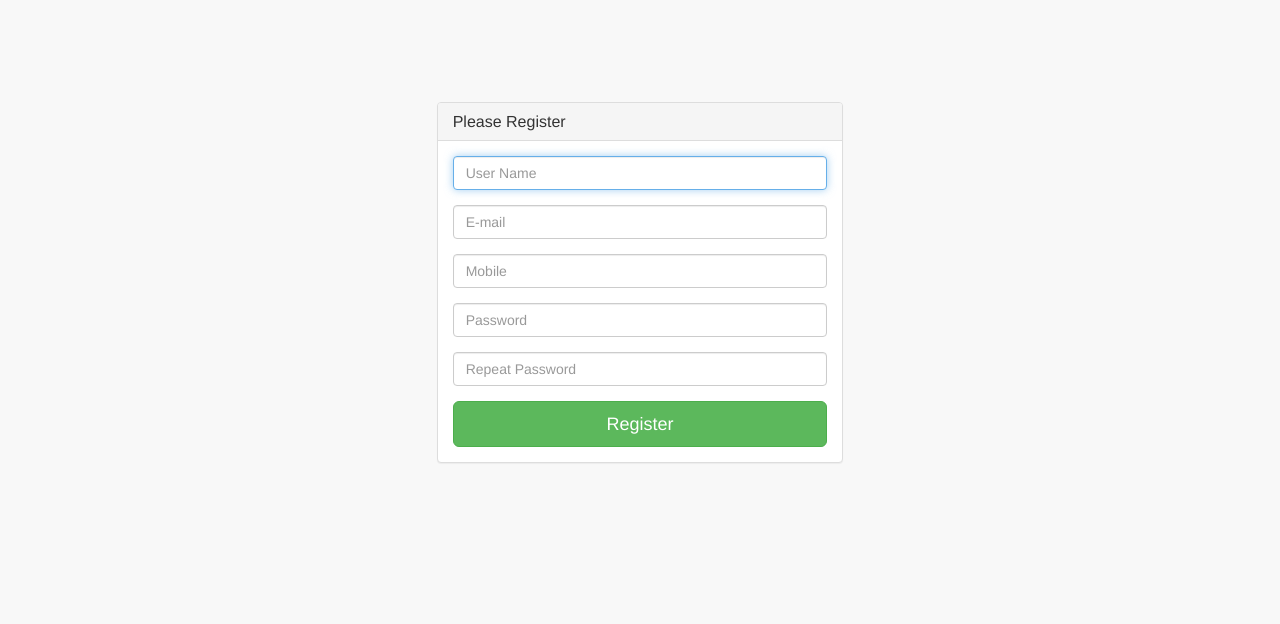
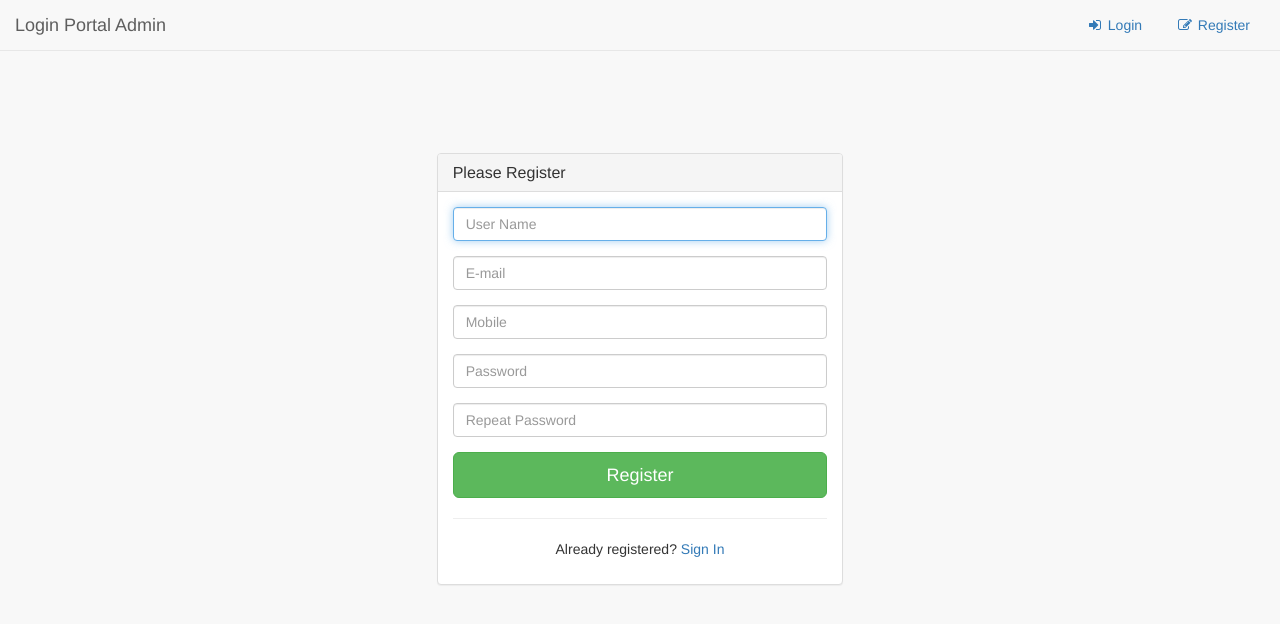
Before and after one commit to naltork/Udemy-project, a PHP site: page /register.php in a window 1280 px wide. Shown: the top 624 px of the page. Run offline with PHP 8.4, Linux system fonts and the light colour scheme; some libraries are stand-ins or nearby versions.

Commit message:
icluding navigation everywhere

```diff
--- /dev/null
+++ b/includes/base-url.php
@@ -0,0 +1,8 @@
+<?php
+// Base URL for the project, computed from the current request.
+// Using PHP_SELF (the physical script) keeps this correct even on the
+// rewritten /profile/<username> URLs, where REQUEST_URI has an extra segment.
+if(!isset($base_url)){
+    $base_url = ((!empty($_SERVER['HTTPS']) && $_SERVER['HTTPS'] !== 'off') ? 'https' : 'http')
+                . '://' . $_SERVER['HTTP_HOST'] . rtrim(dirname($_SERVER['PHP_SELF']), '/\\') . '/';
+}
--- a/includes/footer.php
+++ b/includes/footer.php
@@ -1,11 +1,5 @@
-    <!-- jQuery -->
-    <script src="http://localhost/Secure-User-Registration-Login-Reset-Password-Portal/vendor/jquery/jquery.min.js"></script>
-
-    <!-- Bootstrap Core JavaScript -->
-    <script src="http://localhost/Secure-User-Registration-Login-Reset-Password-Portal/vendor/bootstrap/js/bootstrap.min.js"></script>
-
-    <!-- Custom Theme JavaScript -->
-    <script src="http://localhost/Secure-User-Registration-Login-Reset-Password-Portal/dist/js/sb-admin-2.js"></script>
+<!-- No JavaScript is used in this project. The navigation menus are plain
+         links and all validation happens server-side in PHP. -->
 
 </body>
 
--- a/includes/header.php
+++ b/includes/header.php
@@ -1,3 +1,4 @@
+<?php require_once(__DIR__ . '/base-url.php'); ?>
 <!DOCTYPE html>
 <html lang="en">
 
@@ -12,21 +13,16 @@
     <title>Login Portal Admin</title>
 
     <!-- Bootstrap Core CSS -->
-    <link href="http://localhost/Secure-User-Registration-Login-Reset-Password-Portal/vendor/bootstrap/css/bootstrap.min.css" rel="stylesheet">
+    <link href="<?php echo $base_url; ?>vendor/bootstrap/css/bootstrap.min.css" rel="stylesheet">
 
     <!-- Custom CSS -->
-    <link href="http://localhost/Secure-User-Registration-Login-Reset-Password-Portal/dist/css/sb-admin-2.css" rel="stylesheet">
+    <link href="<?php echo $base_url; ?>dist/css/sb-admin-2.css" rel="stylesheet">
 
     <!-- Custom Fonts -->
-    <link href="http://localhost/Secure-User-Registration-Login-Reset-Password-Portal/vendor/font-awesome/css/font-awesome.min.css" rel="stylesheet" type="text/css">
+    <link href="<?php echo $base_url; ?>vendor/font-awesome/css/font-awesome.min.css" rel="stylesheet" type="text/css">
 
-    <!-- HTML5 Shim and Respond.js IE8 support of HTML5 elements and media queries -->
-    <!-- WARNING: Respond.js doesn't work if you view the page via file:// -->
-    <!--[if lt IE 9]>
-        <script src="https://oss.maxcdn.com/libs/html5shiv/3.7.0/html5shiv.js"></script>
-        <script src="https://oss.maxcdn.com/libs/respond.js/1.4.2/respond.min.js"></script>
-    <![endif]-->
-    <script src="https://www.google.com/recaptcha/api.js" async defer></script>
+    <!-- Navigation CSS -->
+    <link href="<?php echo $base_url; ?>dist/css/navigation.css" rel="stylesheet">
 
 </head>
 
--- a/includes/navigation.php
+++ b/includes/navigation.php
@@ -1,105 +1,107 @@
 <!-- Navigation -->
 <?php
-    // Look up the current user's username for the public profile link.
-    $navsql = "SELECT username FROM users WHERE id=?";
+    require_once(__DIR__ . '/base-url.php');
+
+    // This file renders in two modes:
+    //   logged in -> top navbar + sidebar (dashboard, profile, admin section)
+    //   guest     -> top navbar only, with Login / Register links
+    // Guest mode must not touch $_SESSION['id'] or the database, because
+    // login.php / register.php / reset.php have no authenticated user.
+    $nav_logged_in = isset($_SESSION['login']) && ($_SESSION['login'] == true)
+                     && isset($_SESSION['id']) && !empty($_SESSION['id']);
+
+    $profile_username = '';
+    $nav_is_admin = false;
+    if($nav_logged_in){
+        $navsql = "SELECT username, role FROM users WHERE id=?";
         $navresult = $db->prepare($navsql);
         $navresult->execute(array($_SESSION['id']));
         $navuser = $navresult->fetch(PDO::FETCH_ASSOC);
-    $profile_username = ($navuser !== false) ? $navuser['username'] : '';
+        if($navuser !== false){
+            $profile_username = $navuser['username'];
+            $nav_is_admin = ($navuser['role'] == 'admin');
+        }else{
+            // Session points at a user that no longer exists - treat as guest.
+            $nav_logged_in = false;
+        }
+    }
+
+    // Current script name, used to mark the active menu item.
+    $nav_current = basename($_SERVER['PHP_SELF']);
+    if(!function_exists('nav_active')){
+        function nav_active($page, $current){
+            return ($page === $current) ? 'active' : '';
+        }
+    }
 ?>
 <nav class="navbar navbar-default navbar-static-top" role="navigation" style="margin-bottom: 0">
     <div class="navbar-header">
-        <button type="button" class="navbar-toggle" data-toggle="collapse" data-target=".navbar-collapse">
-            <span class="sr-only">Toggle navigation</span>
-            <span class="icon-bar"></span>
-            <span class="icon-bar"></span>
-            <span class="icon-bar"></span>
-        </button>
-        <a class="navbar-brand" href="index.php">Login Portal Admin</a>
+        <a class="navbar-brand" href="<?php echo $base_url; ?>index.php">Login Portal Admin</a>
     </div>
     <!-- /.navbar-header -->
 
     <ul class="nav navbar-top-links navbar-right">
-        <li class="dropdown">
-            <a class="dropdown-toggle" data-toggle="dropdown" href="#">
-                <i class="fa fa-user fa-fw"></i> <i class="fa fa-caret-down"></i>
+        <?php if($nav_logged_in){ ?>
+            <li>
+                <a href="<?php echo $base_url; ?>profile/<?php echo urlencode($profile_username); ?>">
+                    <i class="fa fa-user fa-fw"></i> <?php echo htmlspecialchars($profile_username); ?>
                 </a>
-            <ul class="dropdown-menu dropdown-user">
-                <li><a href="profile/<?php echo $profile_username; ?>"><i class="fa fa-user fa-fw"></i> User Profile</a>
             </li>
-                <!-- <li><a href="#"><i class="fa fa-gear fa-fw"></i> Settings</a>
-                </li> -->
-                <li class="divider"></li>
-                <li><a href="logout.php"><i class="fa fa-sign-out fa-fw"></i> Logout</a>
+            <li>
+                <a href="<?php echo $base_url; ?>logout.php"><i class="fa fa-sign-out fa-fw"></i> Logout</a>
             </li>
-            </ul>
-            <!-- /.dropdown-user -->
+        <?php }else{ ?>
+            <li>
+                <a class="<?php echo trim(nav_active('login.php', $nav_current)); ?>" href="<?php echo $base_url; ?>login.php">
+                    <i class="fa fa-sign-in fa-fw"></i> Login
+                </a>
             </li>
-        <!-- /.dropdown -->
+            <li>
+                <a class="<?php echo trim(nav_active('register.php', $nav_current)); ?>" href="<?php echo $base_url; ?>register.php">
+                    <i class="fa fa-edit fa-fw"></i> Register
+                </a>
+            </li>
+        <?php } ?>
     </ul>
     <!-- /.navbar-top-links -->
 
+    <?php if($nav_logged_in){ ?>
     <div class="navbar-default sidebar" role="navigation">
         <div class="sidebar-nav navbar-collapse">
             <ul class="nav" id="side-menu">
-                <li class="sidebar-search">
-                    <div class="input-group custom-search-form">
-                        <input type="text" class="form-control" placeholder="Search...">
-                        <span class="input-group-btn">
-                        <button class="btn btn-default" type="button">
-                            <i class="fa fa-search"></i>
-                        </button>
-                    </span>
-                    </div>
-                    <!-- /input-group -->
+                <li>
+                    <a class="<?php echo trim(nav_active('index.php', $nav_current)); ?>" href="<?php echo $base_url; ?>index.php"><i class="fa fa-dashboard fa-fw"></i> Dashboard</a>
                 </li>
                 <li>
-                    <a href="index.php"><i class="fa fa-dashboard fa-fw"></i> Dashboard</a>
+                    <a class="<?php echo trim(nav_active('edit-profile.php', $nav_current)); ?>" href="<?php echo $base_url; ?>edit-profile.php"><i class="fa fa-user fa-fw"></i> Edit Profile</a>
                 </li>
                 <li>
-                    <a href="#"><i class="fa fa-user fa-fw"></i> Edit Proile<span class="fa arrow"></span></a>
+                    <a class="<?php echo trim(nav_active('activity.php', $nav_current)); ?>" href="<?php echo $base_url; ?>activity.php"><i class="fa fa-list fa-fw"></i> My Activity</a>
+                </li>
+                <li>
+                    <a class="<?php echo trim(nav_active('permissions.php', $nav_current)); ?>" href="<?php echo $base_url; ?>permissions.php"><i class="fa fa-lock fa-fw"></i> My Permissions</a>
+                </li>
+                <?php if($nav_is_admin){ ?>
+                <li>
+                    <span class="nav-header"><i class="fa fa-cogs fa-fw"></i> Admin</span>
                     <ul class="nav nav-second-level">
                         <li>
-                            <a href="edit-profile.php">Edit Profile</a>
-                        </li>
-                    </ul>
-                    <!-- /.nav-second-level -->
-                </li>
-                <?php
-                    $uid = $_SESSION['id'];
-                    $sql = "SELECT * FROM users WHERE id=?";
-                    //$sql .= " AND role='admin'";
-                    $result = $db->prepare($sql);
-                    $result->execute(array($uid));
-                    $res = $result->fetch(PDO::FETCH_ASSOC);
-                    // check count
-                    if($res['role'] == 'admin'){
-                ?>
-                <li>
-                    <a href="#"><i class="fa fa-user fa-fw"></i> Admin<span class="fa arrow"></span></a>
-                    <ul class="nav nav-second-level">
-                        <li>
-                            <a href="users.php">Users</a>
+                            <a class="<?php echo trim(nav_active('users.php', $nav_current)); ?>" href="<?php echo $base_url; ?>users.php">Users</a>
                         </li>
                         <li>
-                            <a href="login-activity-admin.php">Login Activity</a>
+                            <a class="<?php echo trim(nav_active('login-activity-admin.php', $nav_current)); ?>" href="<?php echo $base_url; ?>login-activity-admin.php">Login Activity</a>
                         </li>
                         <li>
-                            <a href="user-activity-admin.php">User Activity</a>
+                            <a class="<?php echo trim(nav_active('user-activity-admin.php', $nav_current)); ?>" href="<?php echo $base_url; ?>user-activity-admin.php">User Activity</a>
                         </li>
                     </ul>
                     <!-- /.nav-second-level -->
                 </li>
                 <?php } ?>
-                <li>
-                    <a href="activity.php"><i class="fa fa-dashboard fa-fw"></i> My Activity</a>
-                </li>
-                <li>
-                    <a href="permissions.php"><i class="fa fa-dashboard fa-fw"></i> My Permissions</a>
-                </li>
             </ul>
         </div>
         <!-- /.sidebar-collapse -->
     </div>
     <!-- /.navbar-static-side -->
+    <?php } ?>
 </nav>
--- a/login.php
+++ b/login.php
@@ -3,6 +3,7 @@ session_start();
 require_once('includes/connect.php');
 include('if-loggedin.php');
 include('includes/header.php');
+include('includes/navigation.php');
 $failmax = 5;
 if(isset($_POST) & !empty($_POST)){
     if(empty($_POST['email'])){ $errors[] = 'User Name / E-mail field is Required';}
--- a/register.php
+++ b/register.php
@@ -5,6 +5,7 @@ session_start();
 require_once('includes/connect.php');
 include('if-loggedin.php');
 include('includes/header.php');
+include('includes/navigation.php');
 include('recaptchalib.php');
 require_once('includes/smtp.php');
 
@@ -171,6 +172,7 @@ $token = md5(uniqid(rand(), TRUE));
 $_SESSION['csrf_token'] = $token;
 $_SESSION['csrf_token_time'] = time();
 ?>
+<div id="guest-wrapper">
 <div class="row">
     <div class="col-md-4 col-md-offset-4">
         <div class="login-panel panel panel-default">
@@ -201,11 +203,9 @@ $_SESSION['csrf_token_time'] = time();
                     <fieldset>
                         <div class="form-group">
                             <input class="form-control" placeholder="User Name" name="uname" id="uname" type="text" autofocus value="<?php if(isset($_POST['uname'])){ echo $_POST['uname']; } ?>">
-                            <span id="unameresults"></span>
                         </div>
                         <div class="form-group">
                             <input class="form-control" placeholder="E-mail" name="email" type="email" id="email" value="<?php if(isset($_POST['email'])){ echo $_POST['email']; } ?>">
-                            <span id="emailresults"></span>
                         </div>
                         <div class="form-group">
                             <input class="form-control" placeholder="Mobile" name="mobile" type="text" value="<?php if(isset($_POST['mobile'])){ echo $_POST['mobile']; } ?>">
@@ -217,72 +217,16 @@ $_SESSION['csrf_token_time'] = time();
                             <input class="form-control" placeholder="Repeat Password" name="passwordr" type="password">
                         </div>
                         <!-- Change this to a button or input when using this as a form -->
-                         <div class="g-recaptcha" data-sitekey="6LfVZn0UAAAAABGnxSUrSALkOTyQgZqcJE8FctZ3"></div>
                         <input type="submit" class="btn btn-lg btn-success btn-block" value="Register" />
                     </fieldset>
                 </form>
+                <hr>
+                <p class="text-center">
+                    Already registered? <a href="login.php">Sign In</a>
+                </p>
             </div>
         </div>
     </div>
 </div>
-<script type="text/javascript">
-    var unameresults = document.getElementById("unameresults");
-    var uname = document.getElementById("uname");
-
-    function getUserNameResults(){
-        var unameVal = uname.value;
-
-        if(unameVal.length < 1){
-            unameresults.style.display='none';
-        }
-
-        console.log('unameVal : ' + unameVal);
-        var xhr = new XMLHttpRequest();
-        var url = 'searchusername.php?search=' + unameVal;
-        // open function
-        xhr.open('GET', url, true);
-
-        xhr.onreadystatechange = function(){
-            if(xhr.readyState == 4 && xhr.status == 200){
-                var text = xhr.responseText;
-                // console.log('response from searchresults.php : ' + xhr.responseText);
-                unameresults.innerHTML = text;
-                unameresults.style.display='block';
-            }
-        }
-        xhr.send();
-    }
-
-    uname.addEventListener("input", getUserNameResults);
-</script>
-<script type="text/javascript">
-    var emailresults = document.getElementById("emailresults");
-    var email = document.getElementById("email");
-
-    function getEmailResults(){
-        var emailVal = email.value;
-
-        if(emailVal.length < 1){
-            emailresults.style.display='none';
-        }
-
-        console.log('emailVal : ' + emailVal);
-        var xhr = new XMLHttpRequest();
-        var url = 'searchemail.php?search=' + emailVal;
-        // open function
-        xhr.open('GET', url, true);
-
-        xhr.onreadystatechange = function(){
-            if(xhr.readyState == 4 && xhr.status == 200){
-                var text = xhr.responseText;
-                // console.log('response from searchresults.php : ' + xhr.responseText);
-                emailresults.innerHTML = text;
-                emailresults.style.display='block';
-            }
-        }
-        xhr.send();
-    }
-
-    email.addEventListener("input", getEmailResults);
-</script>
+</div>
 <?php include('includes/footer.php'); ?>
```
Also changed, not shown: activate.php (+10 -2 lines), profile.php (+41 -16 lines), reset-password.php (+8 -1 lines), reset.php (+8 -1 lines), uploads/13.jpg (added). Lines whose indentation alone changed are shown as unchanged.
